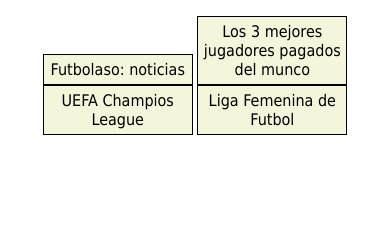
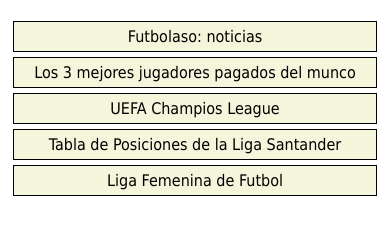
Before and after one commit to Bryan9696/Practica02-Mi-Sitio-Web-CSS-, a plain HTML site: page menu.html in a window 390 px wide. Drawn offline with Linux system fonts and the light colour scheme.

Commit message:
menu finalizada

```diff
--- a/menu.css
+++ b/menu.css
@@ -11,13 +11,11 @@
 nav ul{
     list-style-type: none;
 
-    padding: 0px;
+    padding: 5px;
     text-align: center;
 }
 
 nav li  {
-
-
     width: 150px;
 
     display: inline-block;
@@ -40,3 +38,14 @@
 
     background-color: orange;
 }
+@media screen and (max-width: 600px){
+
+    nav{
+        width: auto;
+    }
+    nav li{
+        width: auto;
+        display: block;
+        margin: auto auto 5px auto;
+    }
+}
--- a/menu.html
+++ b/menu.html
@@ -17,6 +17,7 @@
     <li> <a href="index.html">Futbolaso: noticias</a></li>
      <li> <a href="index%202.html">Los 3 mejores jugadores pagados del munco</a></li>
      <li> <a href="index%203.html">UEFA Champios League</a></li>
+     <li> <a href="index%204.html">Tabla de Posiciones de la Liga Santander</a></li>
      <li> <a href="index%205.html">Liga Femenina de Futbol</a></li>
 
 
```
